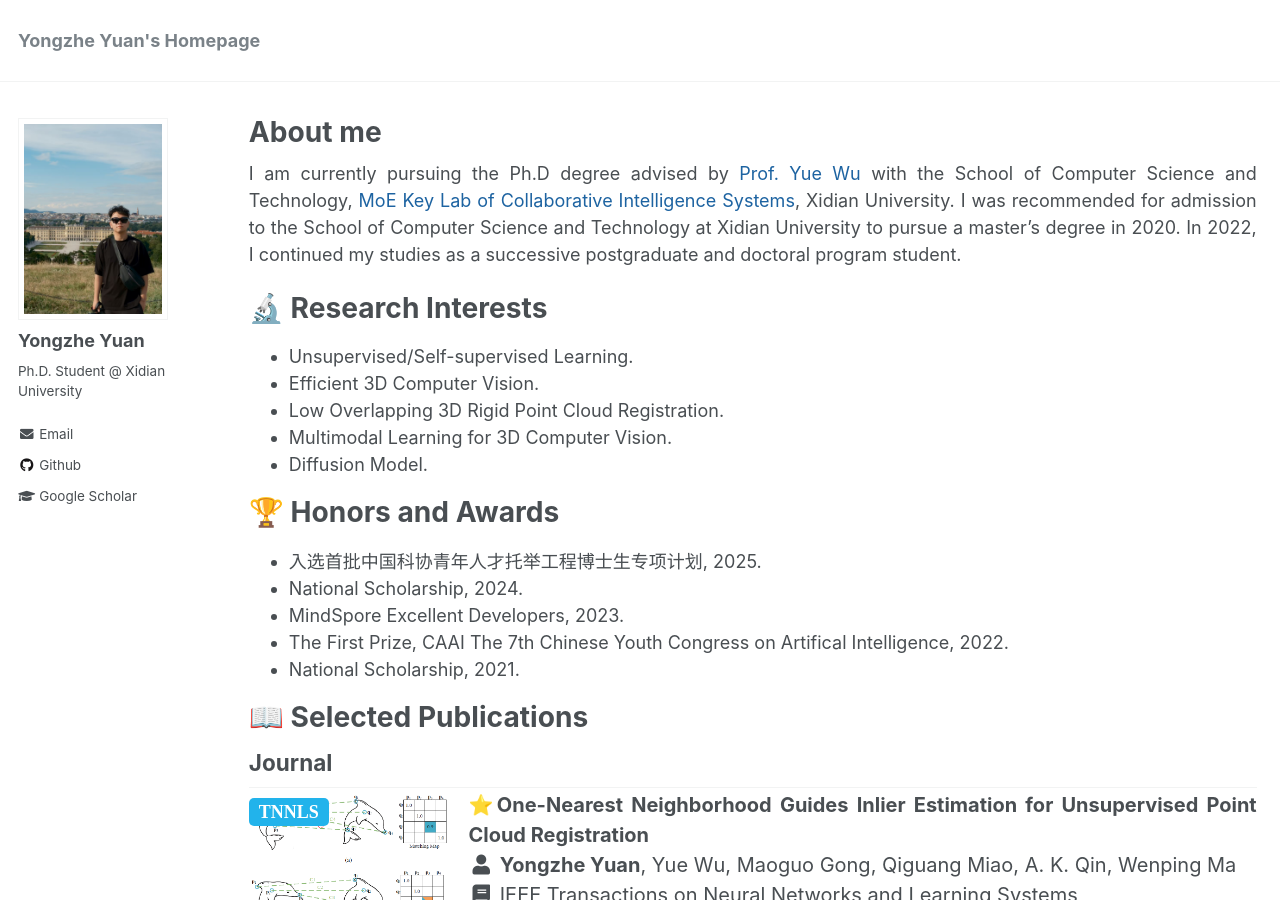
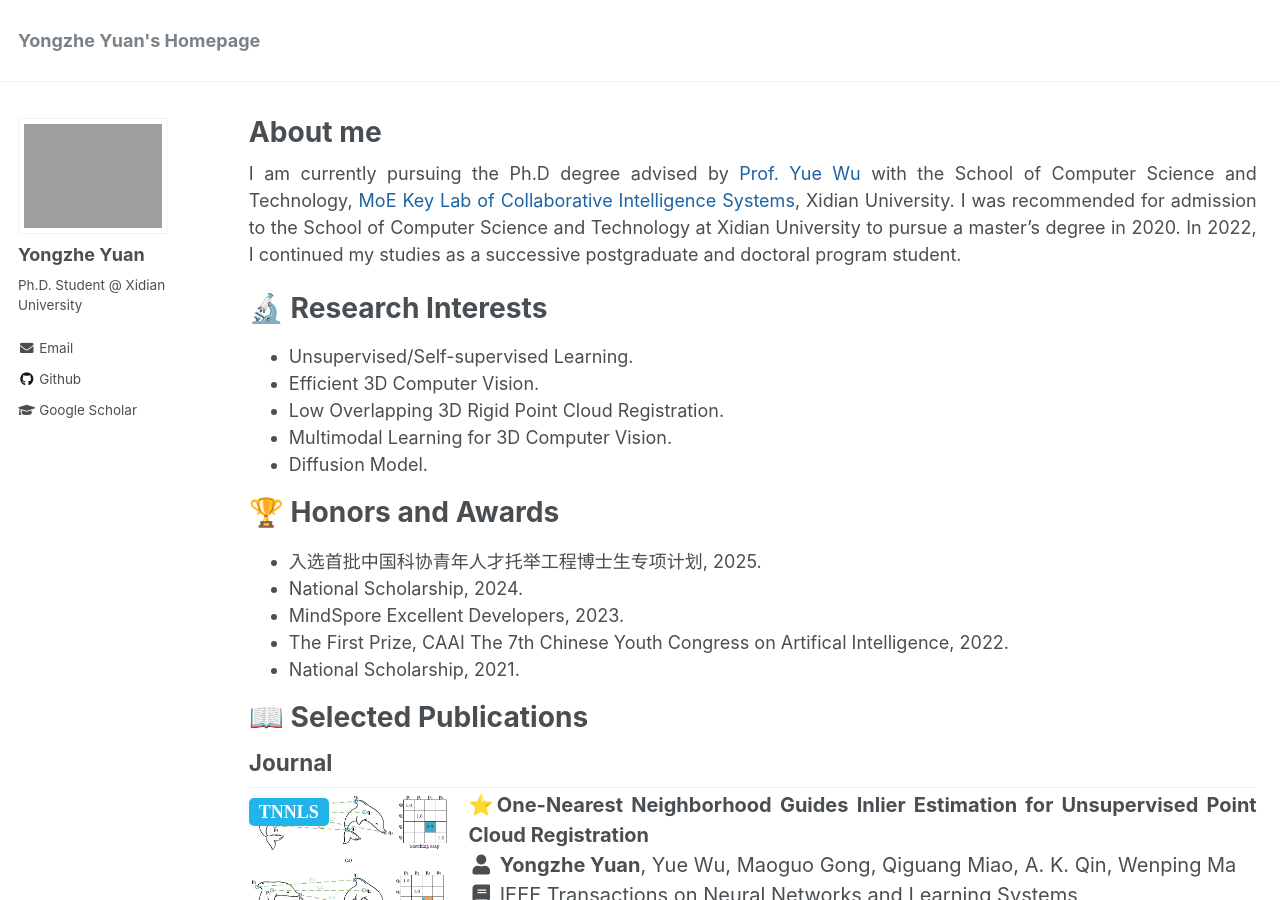
Before and after one commit to YYZMARS/YYZMARS.github.io, a Jekyll site: the page built from _pages/home.md, in a window 1280 px wide and 900 px high. Built offline with Jekyll 4.4.1, drawn with Linux system fonts in a browser that asks for light colours; a script that is not in the unit is left out.

Commit message:
Update _config.yml

```diff
--- a/_config.yml
+++ b/_config.yml
@@ -83,7 +83,7 @@ analytics:
 # Site Author
 author:
   name             : "Yongzhe Yuan"
-  avatar           : "photo2.jpg"
+  avatar           : "photo.jpg"
   bio              : "Ph.D. Student @ Xidian University"
   location         :
   employer         :
```
